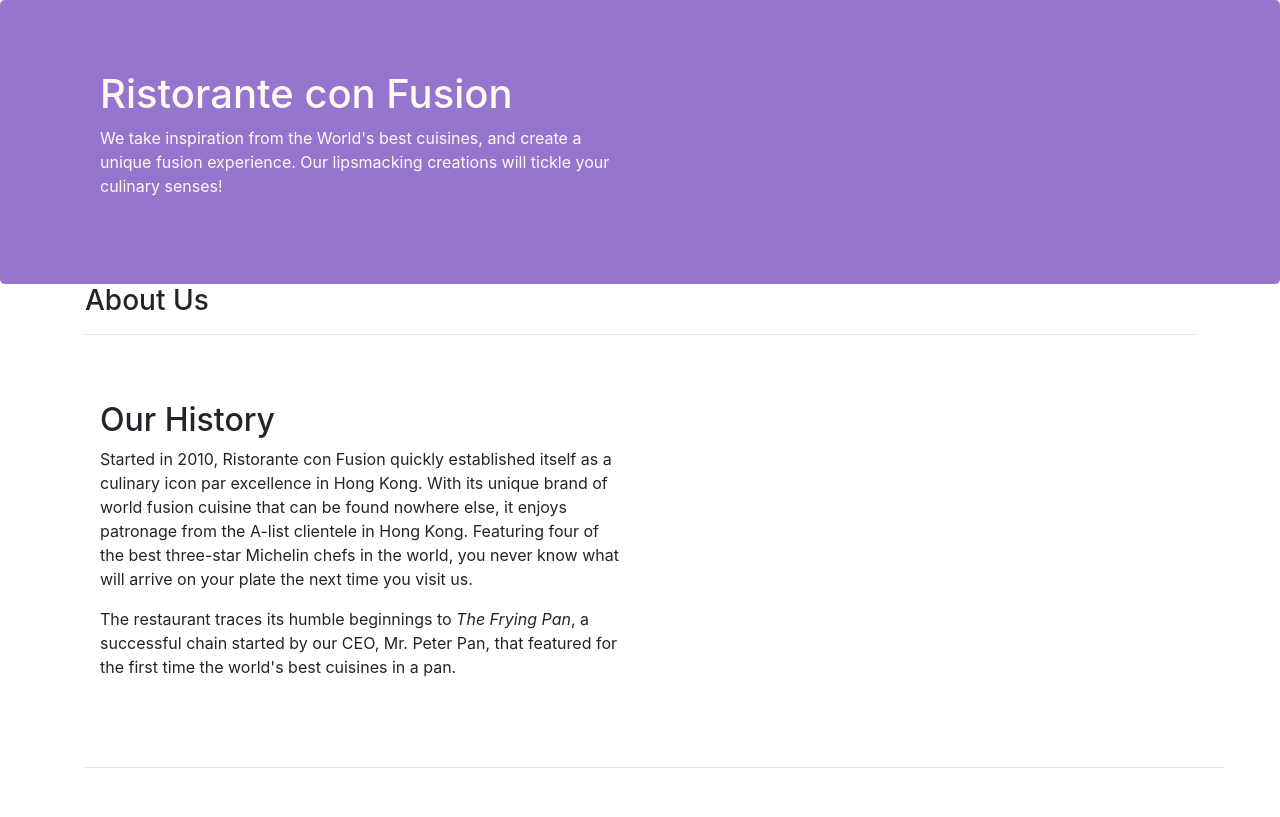
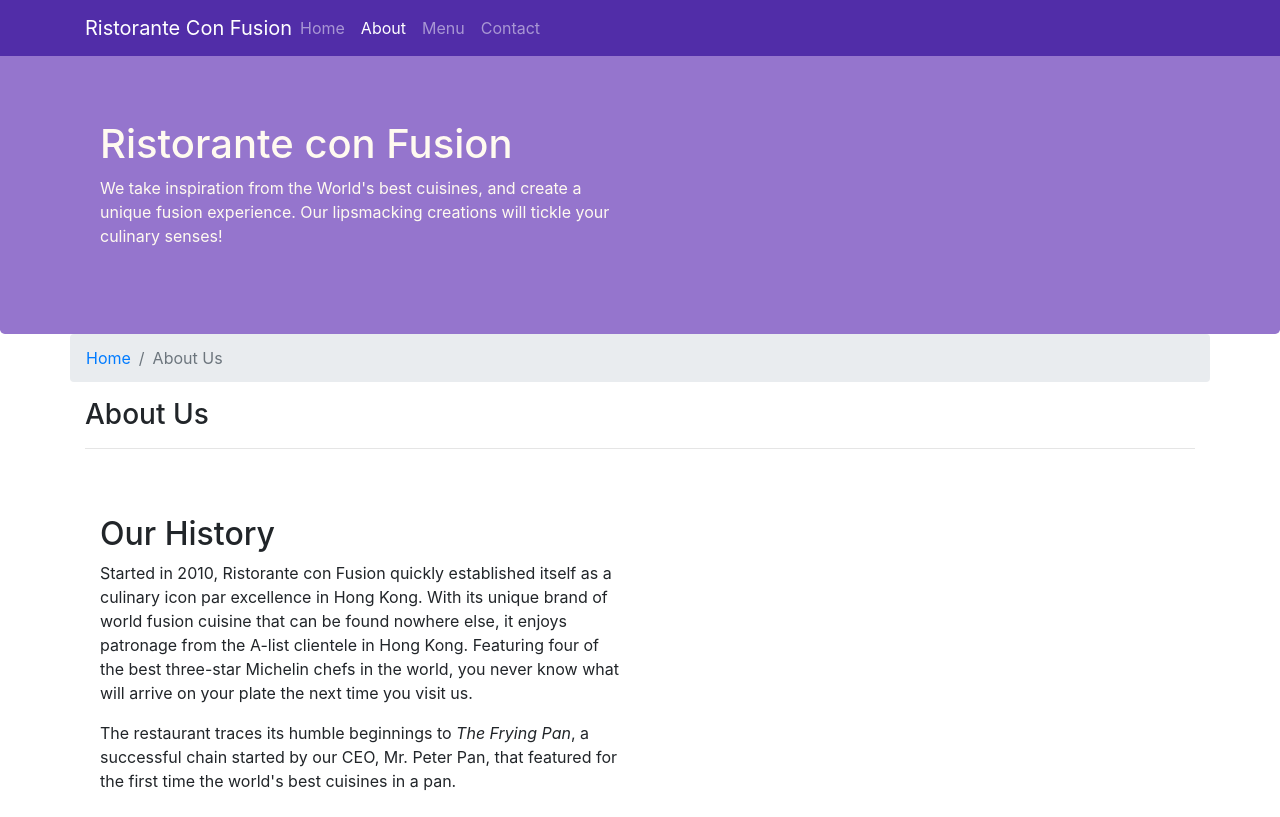
Before and after one commit to timsoriano3/bootstrap-test, a website: page aboutus.html in a window 1280 px wide. Shown: the top 817 px of the page. Drawn offline with nearby package versions, Linux system fonts and the light colour scheme.

Commit message:
Navbar and Breadcrumbs

```diff
--- a/aboutus.html
+++ b/aboutus.html
@@ -14,6 +14,23 @@
 
 <body>
 
+    <nav class = "navbar navbar-dark navbar-expand-sm fixed-top">
+        <div class = "container">
+            <button class = "navbar-toggler" type = "button" data-toggle = "collapse" data-target = "#Navbar">
+                <span class = "navbar-toggler-icon"></span>
+            </button>
+            <a class = "navbar-brand mr-auto" href = "./index.html">Ristorante Con Fusion</a>
+            <div class = "collapse navbar-collapse" id = "Navbar">
+                <ul class = "navbar-nav mr-auto">
+                    <li class = "nav-item"><a class = "nav-link" href = "./index.html">Home</a></li>
+                    <li class = "nav-item active"><a class = "nav-link" href = "#">About</a></li>
+                    <li class = "nav-item"><a class = "nav-link" href = "#">Menu</a></li>
+                    <li class = "nav-item"><a class = "nav-link" href = "#">Contact</a></li>
+                </ul>
+            </div>
+        </div>
+    </nav>
+
     <header class="jumbotron">
         <div class="container">
             <div class="row row-header">
@@ -29,6 +46,10 @@
 
     <div class = "container">
         <div class = "row">
+            <ol class = "col-12 breadcrumb">
+                <li class = "breadcrumb-item"><a href = "./index.html">Home</a></li>
+                <li class = "breadcrumb-item active">About Us</li>
+            </ol>
             <div class = "col-12">
                <h3>About Us</h3>
                <hr>
@@ -69,7 +90,7 @@
                 <div class="col-4 offset-1 col-sm-2">
                     <h5>Links</h5>
                     <ul class="list-unstyled">
-                        <li><a href="#">Home</a></li>
+                        <li><a href="./index.html">Home</a></li>
                         <li><a href="#">About</a></li>
                         <li><a href="#">Menu</a></li>
                         <li><a href="#">Contact</a></li>
--- a/css/styles.css
+++ b/css/styles.css
@@ -6,6 +6,7 @@
 .row-content {
     margin: 0px;
     padding: 50px 0px 50px 0px;
+    border-bottom: 1px ridge;
     min-height: 400px;
 }
 
@@ -22,8 +23,17 @@
     color: floralwhite;
 }
 
-.address {
+address {
     font-size: 80%;
     margin: 0px;
     color: #0f0f0f;
 }
+
+body {
+    padding: 50px 0px 0px 0px;
+    z-index: 0;
+}
+
+.navbar-dark {
+    background-color: #512da8;
+}
```
Also changed, not shown: index.html (+17 -1 lines).
